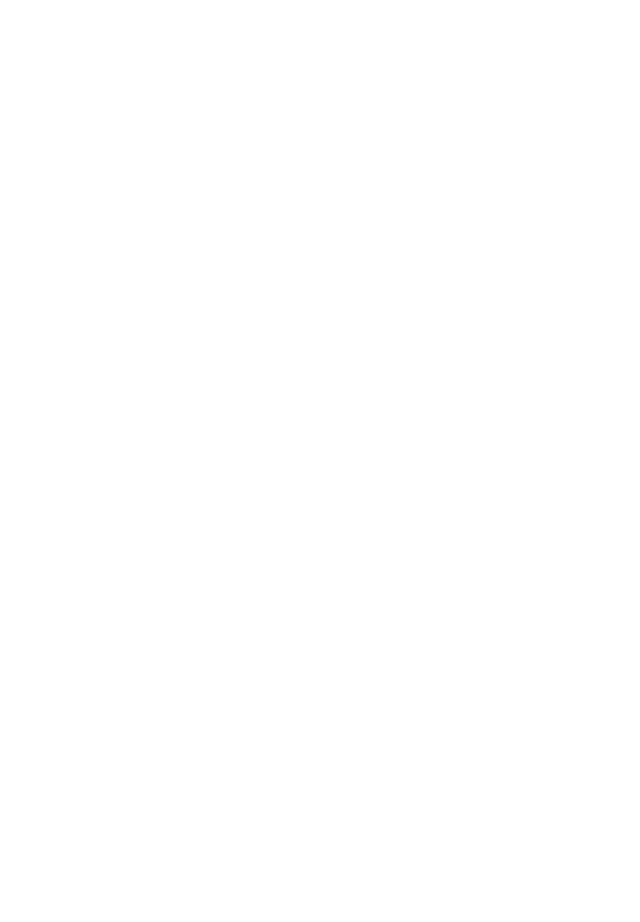
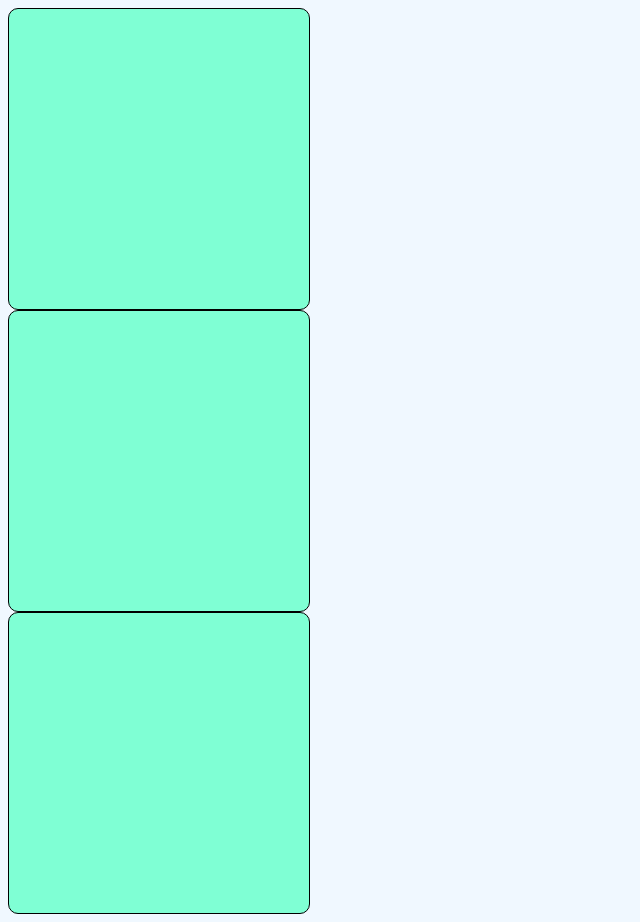
Before and after one commit to VitorManoelRS/html, a plain HTML site: page exercicios/cap3/ex22/index.html in a window 1280 px wide. Shown: the whole page, without its empty margins (0-640 px from the left). Before the commit the page ends 800 px from the top, so only its background shows below. Drawn offline with Linux system fonts and the light colour scheme.

Commit message:
update index.html

```diff
--- a/exercicios/cap3/ex22/index.html
+++ b/exercicios/cap3/ex22/index.html
@@ -4,9 +4,35 @@
     <meta charset="UTF-8">
     <meta http-equiv="X-UA-Compatible" content="IE=edge">
     <meta name="viewport" content="width=device-width, initial-scale=1.0">
-    <title>Document</title>
+    <title>imagens</title>
+
+    <style>
+        body{
+            background-color: aliceblue;
+        }
+
+        div.quadrado{
+            border: 1px solid black;
+            width: 300px;
+            height: 300px;
+            background-color: aquamarine;
+            border-radius: 10px;
+        }
+    </style>
 </head>
 <body>
 
+    <div class="quadrado" id="q1">
+
+    </div>
+
+    <div class="quadrado" id="q2">
+
+    </div>
+
+    <div class="quadrado" id="q3">
+
+    </div>
+
 </body>
 </html>
```
